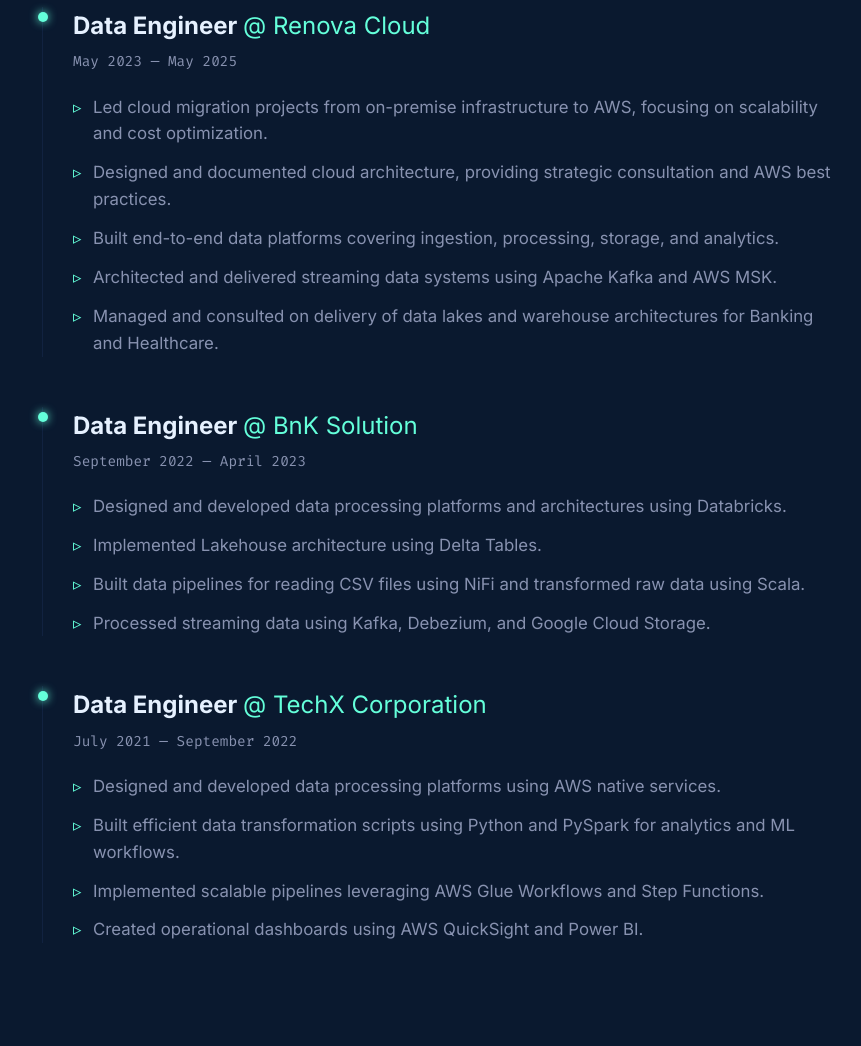
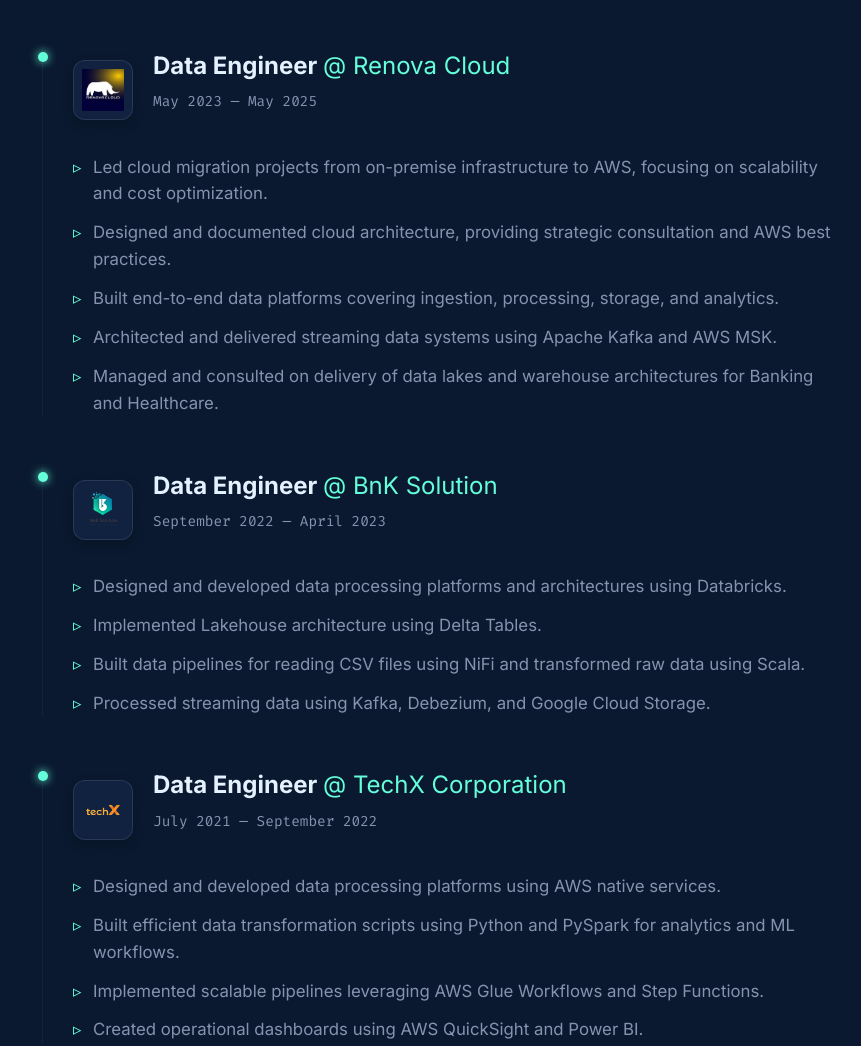
Before and after one commit to trunleo/trunleo, a website: page index.html in a window 1280 px wide. Shown: the part 3040-4086 px from the top of the page, without its empty margins (198-1059 px from the left). Drawn offline with Linux system fonts and the light colour scheme.

Commit message:
add: company logo

```diff
--- a/index.html
+++ b/index.html
@@ -126,9 +126,14 @@
             <div class="jobs-list">
                 <!-- Data Engineer – Vietnam Silicon -->
                 <div class="job-item">
+                    <div class="job-header-wrapper">
+                        <div class="company-logo">
+                            <img src="assets/logos/vietnamsilicon.png" alt="Vietnam Silicon Logo">
+                        </div>
                         <div class="job-header">
                             <h3 class="job-title">Data Engineer <span class="company">@ Vietnam Silicon</span></h3>
                             <p class="job-range">May 2025 — Present</p>
+                        </div>
                     </div>
                     <ul class="job-description">
                         <li>Designed and implemented the core data platform architecture for an agriculture project using AWS (S3, Glue, Iceberg, Trino, EKS).</li>
@@ -141,9 +146,14 @@
 
                 <!-- Data Lead – EONSR -->
                 <div class="job-item">
+                    <div class="job-header-wrapper">
+                        <div class="company-logo">
+                            <img src="assets/logos/eonsr.png" alt="EONSR Logo">
+                        </div>
                         <div class="job-header">
                             <h3 class="job-title">Data Lead <span class="company">@ EONSR (Part-time)</span></h3>
                             <p class="job-range">May 2025 — September 2025</p>
+                        </div>
                     </div>
                     <ul class="job-description">
                         <li>Led and coordinated data team resources to ensure timely and high-quality project delivery.</li>
@@ -155,9 +165,14 @@
 
                 <!-- Data Engineer – Renova Cloud -->
                 <div class="job-item">
+                    <div class="job-header-wrapper">
+                        <div class="company-logo">
+                            <img src="assets/logos/renova.png" alt="Renova Cloud Logo">
+                        </div>
                         <div class="job-header">
                             <h3 class="job-title">Data Engineer <span class="company">@ Renova Cloud</span></h3>
                             <p class="job-range">May 2023 — May 2025</p>
+                        </div>
                     </div>
                     <ul class="job-description">
                         <li>Led cloud migration projects from on-premise infrastructure to AWS, focusing on scalability and cost optimization.</li>
@@ -170,9 +185,14 @@
 
                 <!-- Data Engineer – BnK Solution -->
                 <div class="job-item">
+                    <div class="job-header-wrapper">
+                        <div class="company-logo">
+                            <img src="assets/logos/bnk.png" alt="BnK Solution Logo">
+                        </div>
                         <div class="job-header">
                             <h3 class="job-title">Data Engineer <span class="company">@ BnK Solution</span></h3>
                             <p class="job-range">September 2022 — April 2023</p>
+                        </div>
                     </div>
                     <ul class="job-description">
                         <li>Designed and developed data processing platforms and architectures using Databricks.</li>
@@ -184,9 +204,14 @@
 
                 <!-- Data Engineer – TechX Corporation -->
                 <div class="job-item">
+                    <div class="job-header-wrapper">
+                        <div class="company-logo">
+                            <img src="assets/logos/techx.png" alt="TechX Corporation Logo">
+                        </div>
                         <div class="job-header">
                             <h3 class="job-title">Data Engineer <span class="company">@ TechX Corporation</span></h3>
                             <p class="job-range">July 2021 — September 2022</p>
+                        </div>
                     </div>
                     <ul class="job-description">
                         <li>Designed and developed data processing platforms using AWS native services.</li>
--- a/styles.css
+++ b/styles.css
@@ -486,6 +486,42 @@ ul {
     font-weight: 400;
 }
 
+.job-header-wrapper {
+    display: flex;
+    align-items: center;
+    gap: 20px;
+    margin-bottom: 20px;
+}
+
+.company-logo {
+    width: 60px;
+    height: 60px;
+    min-width: 60px;
+    border-radius: 12px;
+    display: flex;
+    align-items: center;
+    justify-content: center;
+    background-color: var(--bg-secondary);
+    border: 1px solid rgba(255, 255, 255, 0.1);
+    transition: var(--transition);
+    box-shadow: 0 4px 12px rgba(0, 0, 0, 0.2);
+    overflow: hidden; /* Ensure image fits within rounded corners */
+    padding: 8px; /* Add some padding for the logo image */
+}
+
+.company-logo img {
+    width: 100%;
+    height: 100%;
+    object-fit: contain; /* Prevent distortion */
+    display: block;
+}
+
+.job-item:hover .company-logo {
+    transform: translateY(-5px);
+    border-color: var(--accent-color);
+    box-shadow: 0 8px 20px rgba(100, 255, 218, 0.15);
+}
+
 .job-range {
     font-family: var(--font-mono);
     color: var(--text-secondary);
```
Also changed, not shown: assets/logos/bnk.png (added), assets/logos/eonsr.png (added), assets/logos/renova.png (added), assets/logos/techx.png (added), assets/logos/vietnamsilicon.png (added). Lines whose indentation alone changed are shown as unchanged.
